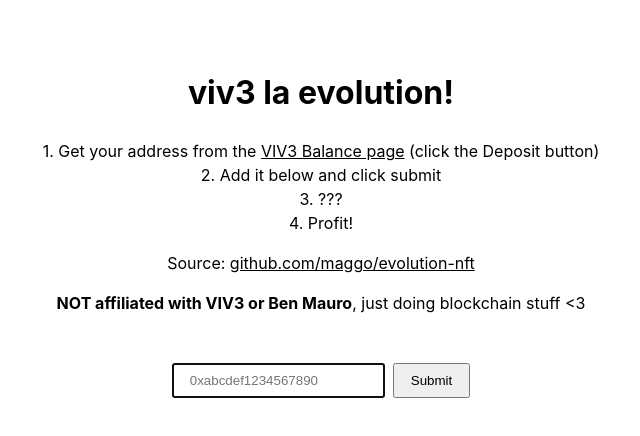
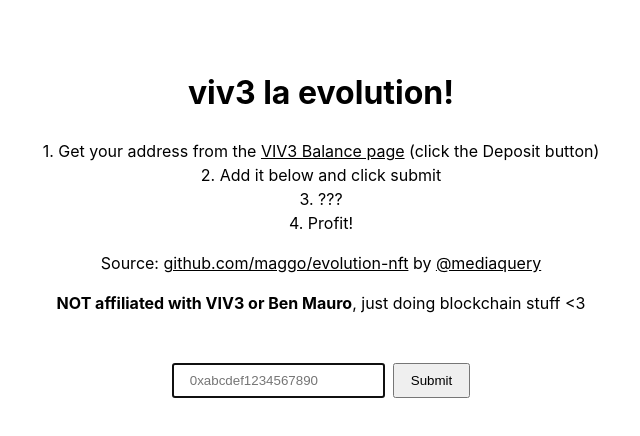
Before and after one commit to maggo/evolution-nft, a Next.js app: page / in a window 1280 px wide. Shown: the top 436 px of the page, without its empty margins (319-959 px from the left). Built offline with nearby package versions, Linux system fonts and the light colour scheme; what @onflow/fcl would draw is missing.

Commit message:
Add twitter

```diff
--- a/pages/index.tsx
+++ b/pages/index.tsx
@@ -117,7 +117,8 @@
           Source:{" "}
           <a href="https://github.com/maggo/evolution-nft">
             github.com/maggo/evolution-nft
-          </a>
+          </a>{" "}
+          by <a href="https://twitter.com/mediaquery">@mediaquery</a>
         </p>
         <p>
           <strong>NOT affiliated with VIV3 or Ben Mauro</strong>, just doing
```
